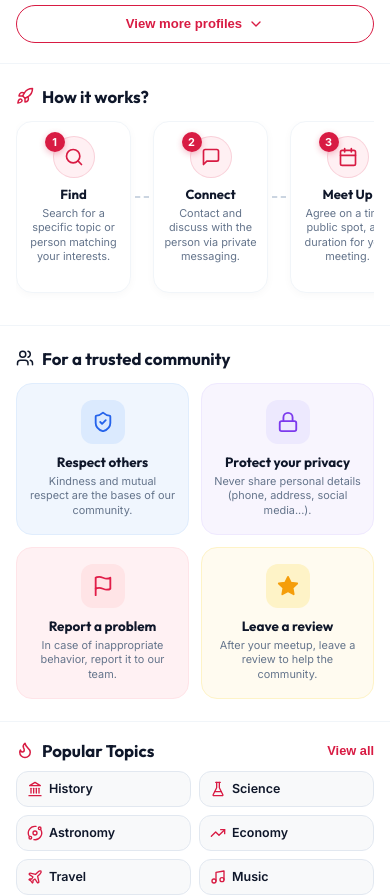
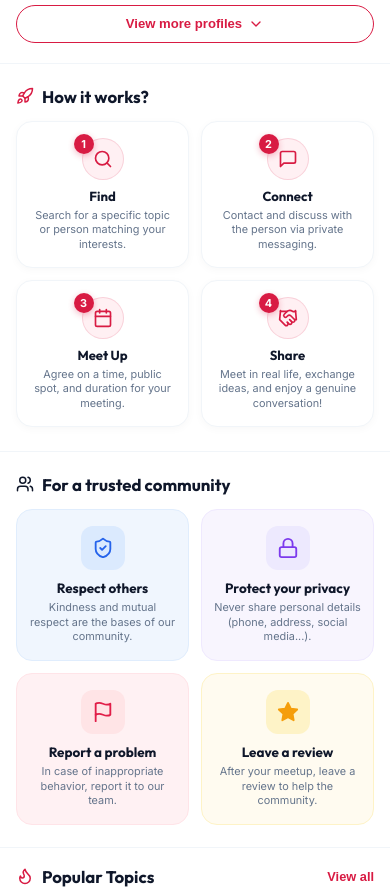
Before and after one commit to NoorFatima323/Un-Vrai-Reseau-Social-App, a React (Vite) app: page / in a window 390 px wide. Shown: the part 1120-2016 px from the top of the page. Built offline with nearby package versions, Linux system fonts and the light colour scheme.

Commit message:
Converted How It Works section into a clean 2x2 grid (2 cards per row across 2 rows) on mobile

```diff
--- a/src/App.jsx
+++ b/src/App.jsx
@@ -528,10 +528,6 @@
             </p>
           </div>
 
-          <div className="step-arrow-divider">
-            <span className="dashed-line"></span>
-          </div>
-
           <div className="step-item">
             <div className="step-top-header">
               <span className="step-num-badge">2</span>
@@ -545,10 +541,6 @@
             </p>
           </div>
 
-          <div className="step-arrow-divider">
-            <span className="dashed-line"></span>
-          </div>
-
           <div className="step-item">
             <div className="step-top-header">
               <span className="step-num-badge">3</span>
@@ -560,10 +552,6 @@
             <p className="step-desc">
               Agree on a time, public spot, and duration for your meeting.
             </p>
-          </div>
-
-          <div className="step-arrow-divider">
-            <span className="dashed-line"></span>
           </div>
 
           <div className="step-item">
--- a/src/index.css
+++ b/src/index.css
@@ -813,28 +813,19 @@
 }
 
 .steps-container {
-  display: flex;
-  align-items: stretch;
-  justify-content: space-between;
-  gap: 4px;
+  display: grid;
+  grid-template-columns: repeat(2, minmax(0, 1fr));
+  gap: 12px;
   margin-top: 14px;
-  overflow-x: auto;
-  padding-bottom: 8px;
-  scrollbar-width: none;
-  -ms-overflow-style: none;
-}
-
-.steps-container::-webkit-scrollbar {
-  display: none;
+  width: 100%;
+  box-sizing: border-box;
 }
 
 .step-item {
-  flex: 1;
-  min-width: 115px;
   background: white;
   border: 1px solid var(--border-light);
   border-radius: var(--radius-lg);
-  padding: 14px 8px;
+  padding: 16px 12px;
   display: flex;
   flex-direction: column;
   align-items: center;
@@ -842,6 +833,7 @@
   box-shadow: 0 2px 8px rgba(0,0,0,0.03);
   transition: transform 0.2s, box-shadow 0.2s;
   box-sizing: border-box;
+  width: 100%;
 }
 
 .step-item:hover {
```
